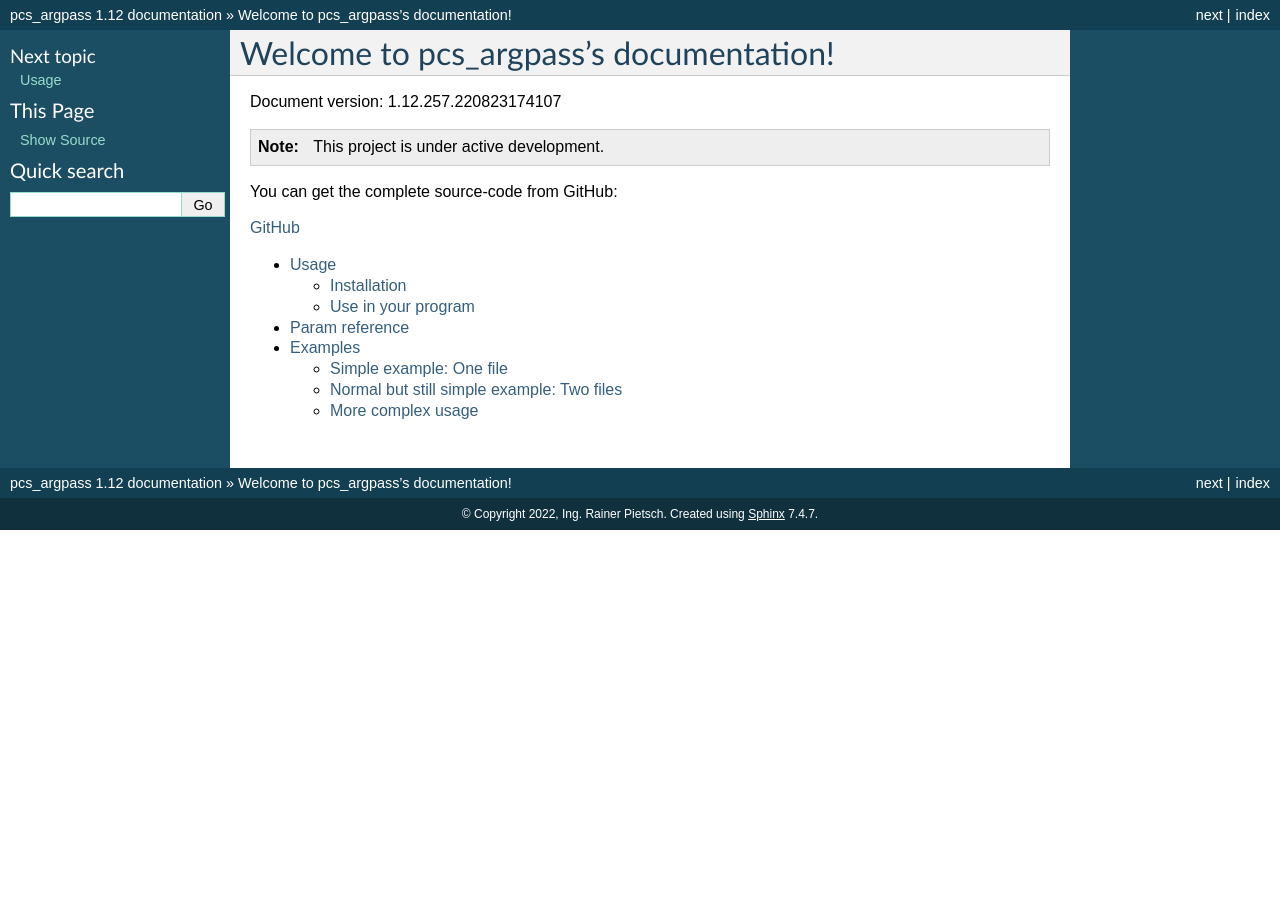
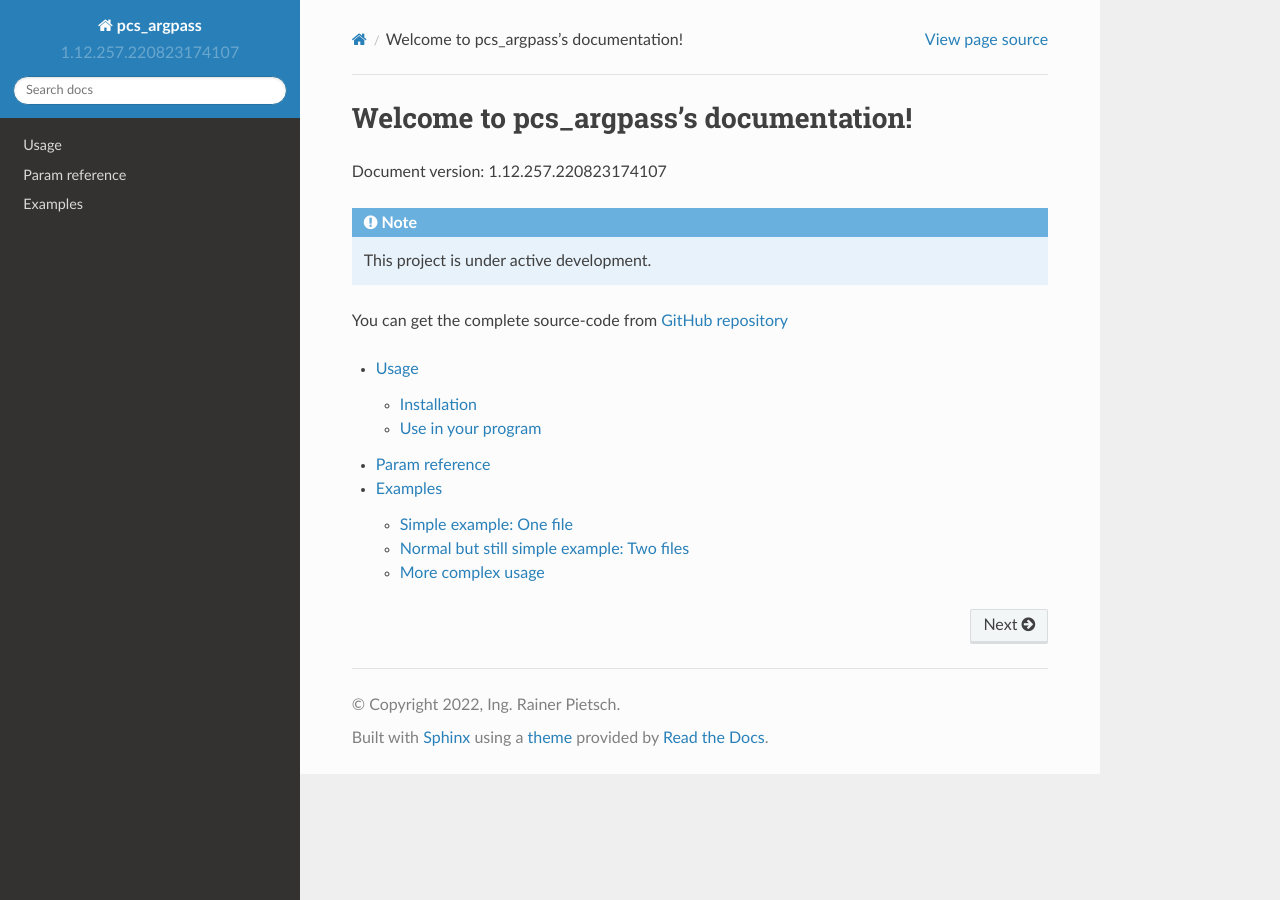
Before and after one commit to rpietsch1953/Argpass, a Sphinx documentation site: the page built from docs/source/index.rst, in a window 1280 px wide. Built offline with Sphinx 7.4.7 and the Read the Docs theme 2.0.0, drawn with Linux system fonts in a browser that asks for light colours.

Commit message:
Add link to github

```diff
--- a/docs/source/conf.py
+++ b/docs/source/conf.py
@@ -38,7 +38,8 @@ exclude_patterns = []
 # https://www.sphinx-doc.org/en/master/usage/configuration.html#options-for-html-output
 
 #html_theme = 'alabaster'
-html_theme = 'classic'
+#html_theme = 'classic'
+html_theme = 'sphinx_rtd_theme'
 #html_theme = 'furo'
 html_static_path = ['_static']
 
--- a/docs/source/index.rst
+++ b/docs/source/index.rst
@@ -13,9 +13,7 @@ Document version:
 
    This project is under active development.
 
-You can get the complete source-code from GitHub:
-
-`GitHub <https://github.com/rpietsch1953/Argpass>`_
+You can get the complete source-code from `GitHub repository <https://github.com/rpietsch1953/Argpass>`_
 
 .. toctree::
    usage
```
